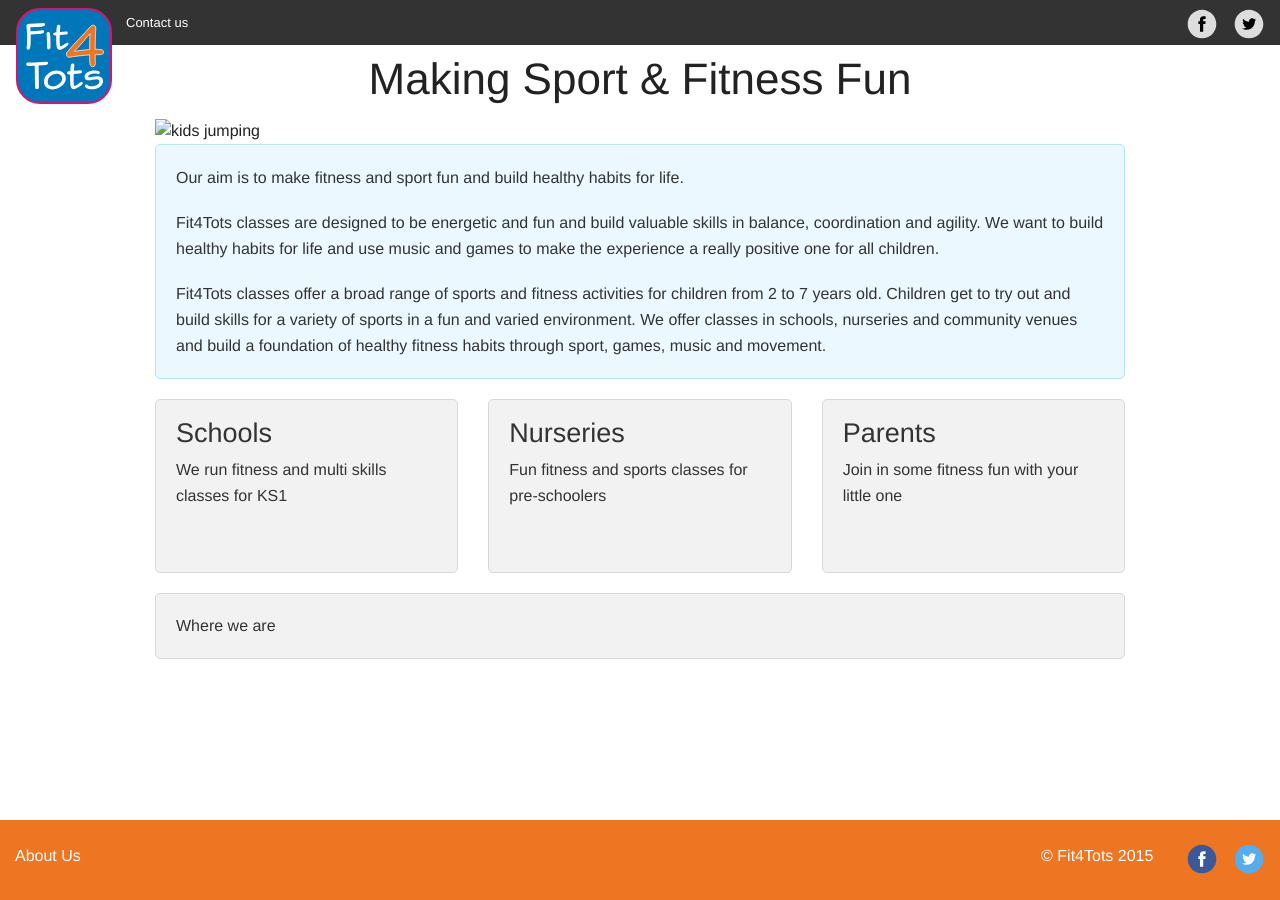
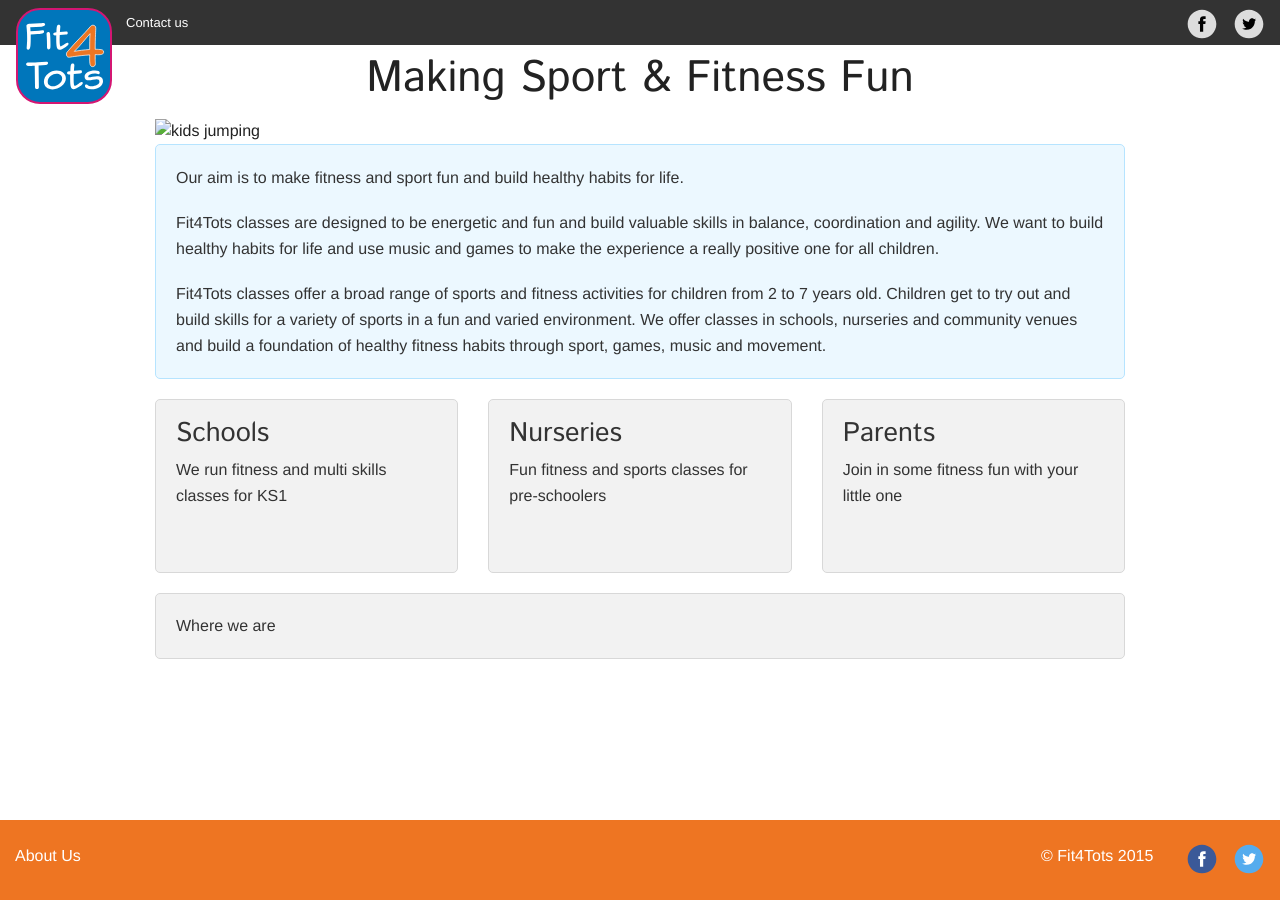
Before and after one commit to fit4tots/fit4tots.github.io, a Jekyll site: the page built from index.html, in a window 1280 px wide. Built offline with Jekyll 4.4.1, drawn with Linux system fonts in a browser that asks for light colours.

Commit message:
adding Istok font

```diff
--- a/_sass/app/_foundation_settings.scss
+++ b/_sass/app/_foundation_settings.scss
@@ -91,7 +91,7 @@
 // - - - - - - - - - - - - - - - - - - - - - - - - -
 
 // We use these to define default font stacks
-// $font-family-sans-serif: "Helvetica Neue", Helvetica, Roboto, Arial, sans-serif;
+$font-family-sans-serif: "Helvetica Neue", Helvetica, Roboto, Arial, sans-serif;
 // $font-family-serif: Georgia, Cambria, "Times New Roman", Times, serif;
 // $font-family-monospace: Consolas, "Liberation Mono", Courier, monospace;
 
@@ -210,7 +210,7 @@
 // $include-html-type-classes: $include-html-classes;
 
 // We use these to control header font styles
-// $header-font-family: $body-font-family;
+$header-font-family: 'Istok Web', $font-family-sans-serif;
 // $header-font-weight: $font-weight-normal;
 // $header-font-style: normal;
 // $header-font-color: $jet;
--- a/css/app.scss
+++ b/css/app.scss
@@ -3,6 +3,8 @@
 ---
 @import "app/variables";
 
+@import url("http://fonts.googleapis.com/css?family=Istok+Web");
+
 @import "vendor/normalize";
 @import "vendor/bourbon-4.1.1/bourbon";
 @import "app/foundation";
```
